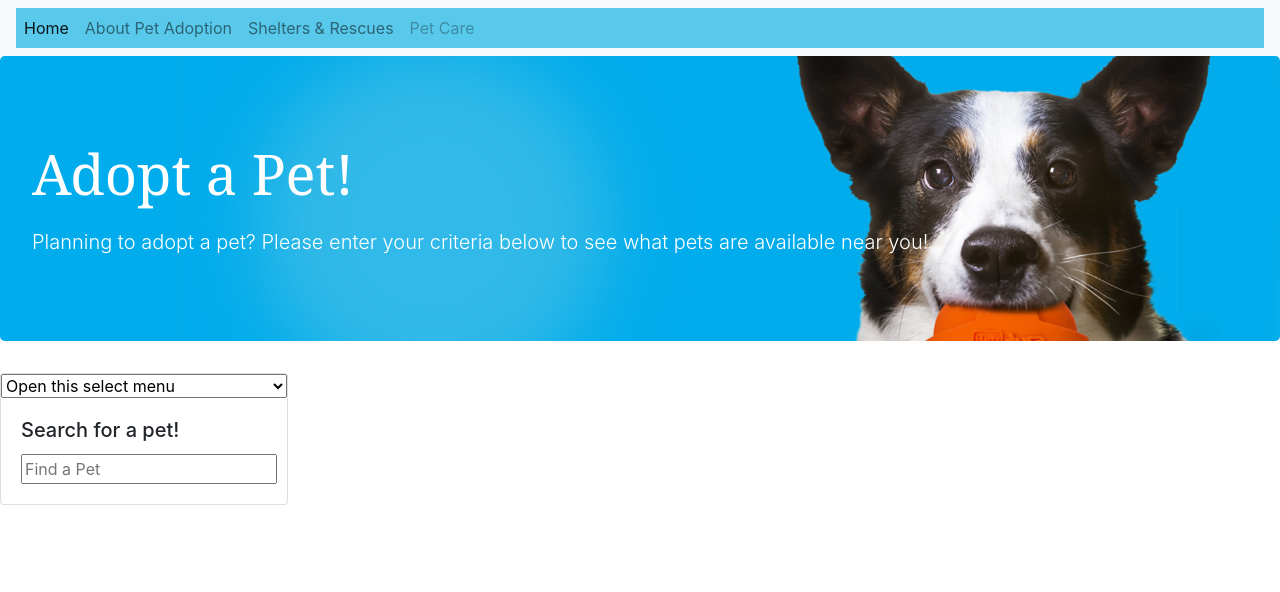
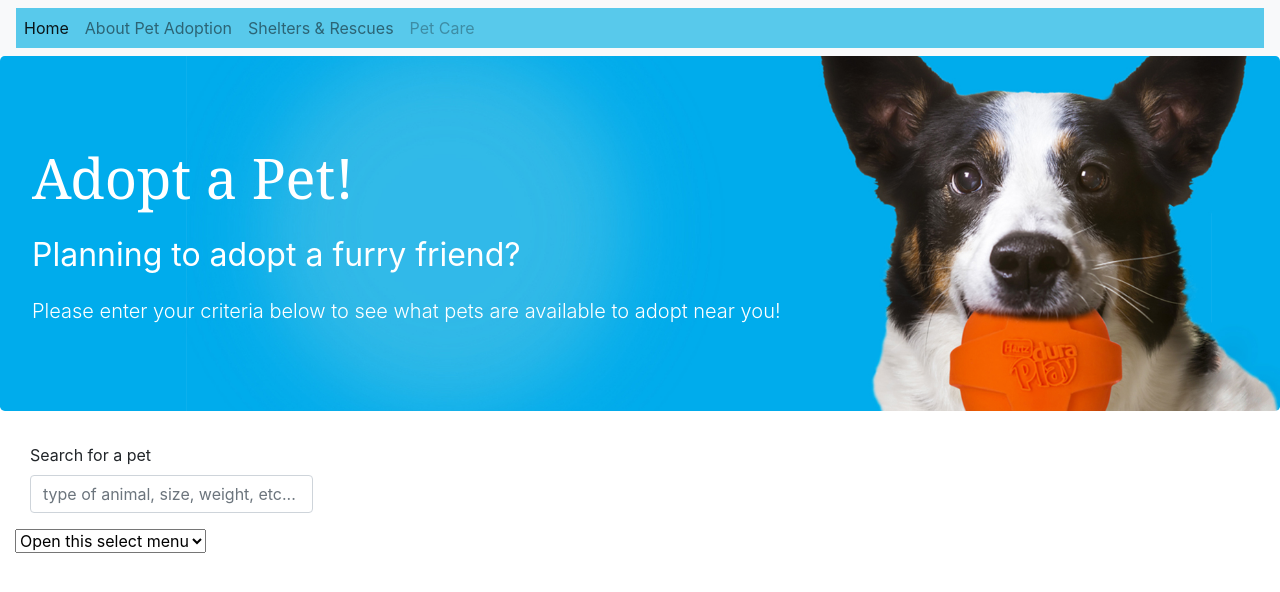
Before and after one commit to brettfleming/Cocktails-Cuisine-Craft-Beers, a plain HTML site: page index.html in a window 1280 px wide. Drawn offline with nearby package versions, Linux system fonts and the light colour scheme.

Commit message:
sstarted form in html file

```diff
--- a/index.html
+++ b/index.html
@@ -1,5 +1,6 @@
 <!DOCTYPE html>
 <html lang="en">
+
 <head>
   <meta charset="UTF-8">
   <meta http-equiv="X-UA-Compatible" content="IE=edge">
@@ -10,7 +11,8 @@
 </head>
 <header>
   <nav class="navbar navbar-expand-lg navbar-light bg-light">
-        <button class="navbar-toggler" type="button" data-toggle="collapse" data-target="#navbarNav" aria-controls="navbarNav" aria-expanded="false" aria-label="Toggle navigation">
+    <button class="navbar-toggler" type="button" data-toggle="collapse" data-target="#navbarNav"
+      aria-controls="navbarNav" aria-expanded="false" aria-label="Toggle navigation">
       <span class="navbar-toggler-icon"></span>
     </button>
     <div class="collapse navbar-collapse" id="navbarNav">
@@ -35,10 +37,26 @@
 <body>
   <div class="jumbotron text-center">
     <h1 class="display-4">Adopt a Pet!</h1>
-        <p class="lead">Planning to adopt a pet? Please enter your criteria below to see what pets are available near you!</p>
+    <h2>Planning to adopt a furry friend?</h2>
+    <h2 class="lead">Please enter your criteria below to see what pets are available to adopt near you!</h2>
   </div>
 
-    <div class="card" style="width: 18rem;">
+  <form>
+    <div class="container-fluid">
+      <div class="row"></div>
+      <div class="form-group col-md-3">
+        <label for="formGroupExampleInput">Search for a pet</label>
+        <input type="text" class="form-control" id="formGroupExampleInput" placeholder="type of animal, size, weight, etc...">
+      </div>
+      <select class="form-select" aria-label="Default select example">
+        <option selected>Open this select menu</option>
+        <option value="1">One</option>
+        <option value="2">Two</option>
+        <option value="3">Three</option>
+  </form>
+  </div>
+
+  <!-- <div class="card" style="width: 18rem;">
         <select class="form-select" aria-label="Default select example">
             <option selected>Open this select menu</option>
             <option value="1">One</option>
@@ -48,7 +66,7 @@
         <div class="card-body">
         <h5 class="card-title">Search for a pet!</h5>
         <input class= search placeholder="Find a Pet"></input>
-        </div>
+        </div> -->
   </div>
 
   <script src="https://code.jquery.com/jquery-3.5.1.min.js"></script>
--- a/landing.css
+++ b/landing.css
@@ -13,18 +13,22 @@ blue color: rgb( 88, 193, 235)*/
   }
 
 h1{
-    margin-top: 20px;
-    margin-bottom: 20px;
+    margin-top: 2%;
+    /* margin-bottom: 20px; */
     font-weight: bold;
     font-family: Georgia, 'Times New Roman', Times, serif;
     text-align: left;
     color: white;
 }
 
-p{
-    margin-top: 20px;
-    margin-bottom: 20px;
-    font-weight: bold;
+h3, h2 {
+    margin-top: 2%;
+    font-weight: normal;
+    margin-bottom: 2%;
     text-align: left;
     color: white;
 }
+
+.card {
+    background-color:rgb(76, 11, 136);
+}
```
Lines whose indentation alone changed are shown as unchanged.
